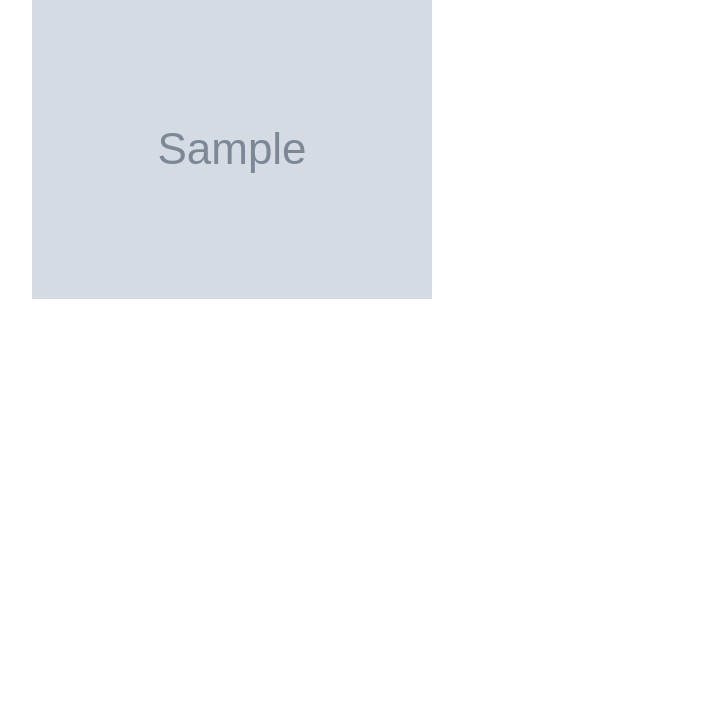
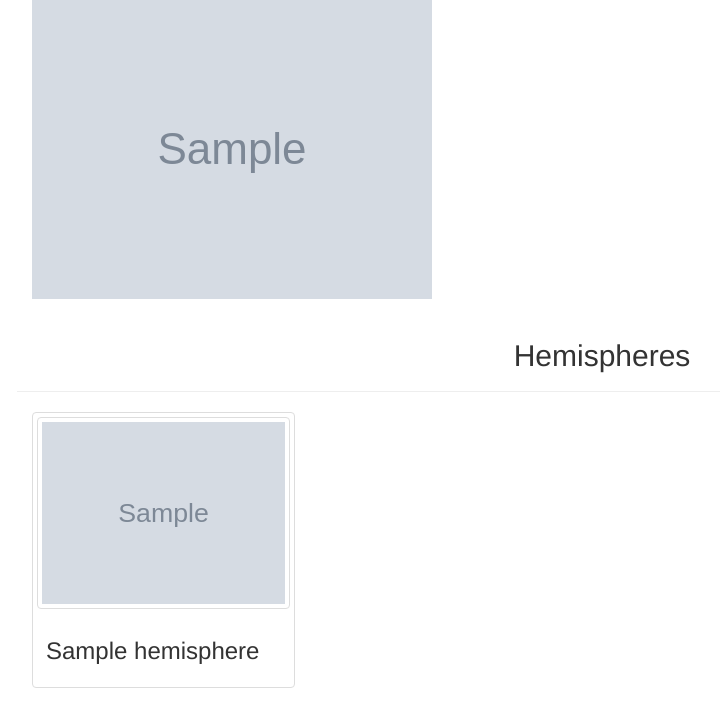
Before and after one commit to petersen-derek/Mission-to-Mars, a Flask app: page / in a window 1280 px wide. Shown: the part 468-1176 px from the top of the page, without its empty margins (38-758 px from the left). Before the commit the page ends 767 px from the top, so only its background shows below. Run offline with Flask 2, Linux system fonts and the light colour scheme; grey boxes marked "Sample" are stand-in pictures; a database or web service that is not in the repository returns one stand-in record (values such as "Sample title"); some libraries are stand-ins or nearby versions.

Commit message:
Deliverable 2

```diff
--- a/templates/index.html
+++ b/templates/index.html
@@ -48,6 +48,26 @@
           </div>
         </div>
       </div>
+      <!-- Section for Hemishpere Images and links -->
+      <div class="row" id="mars-hemispheres">
+        <div class="page-header">
+          <h2 class="text-center">Hemispheres</h2>
+        </div>
+
+        {% for hemisphere in mars.hemispheres %}
+        <div class="col-md-3">
+          <div class="thumbnail">
+            <img src="{{hemisphere.img_url | default('static/images/error.png', true)}}" alt="..."
+              class="img-thumbnail">
+            <div class="caption">
+              <h3>{{hemisphere.title}}</h3>
+            </div>
+          </div>
+        </div>
+        {% endfor %}
+
+
+
     </div>
   </body>
 </html>
```
Also changed, not shown: scraping.py (+32 -0 lines).
